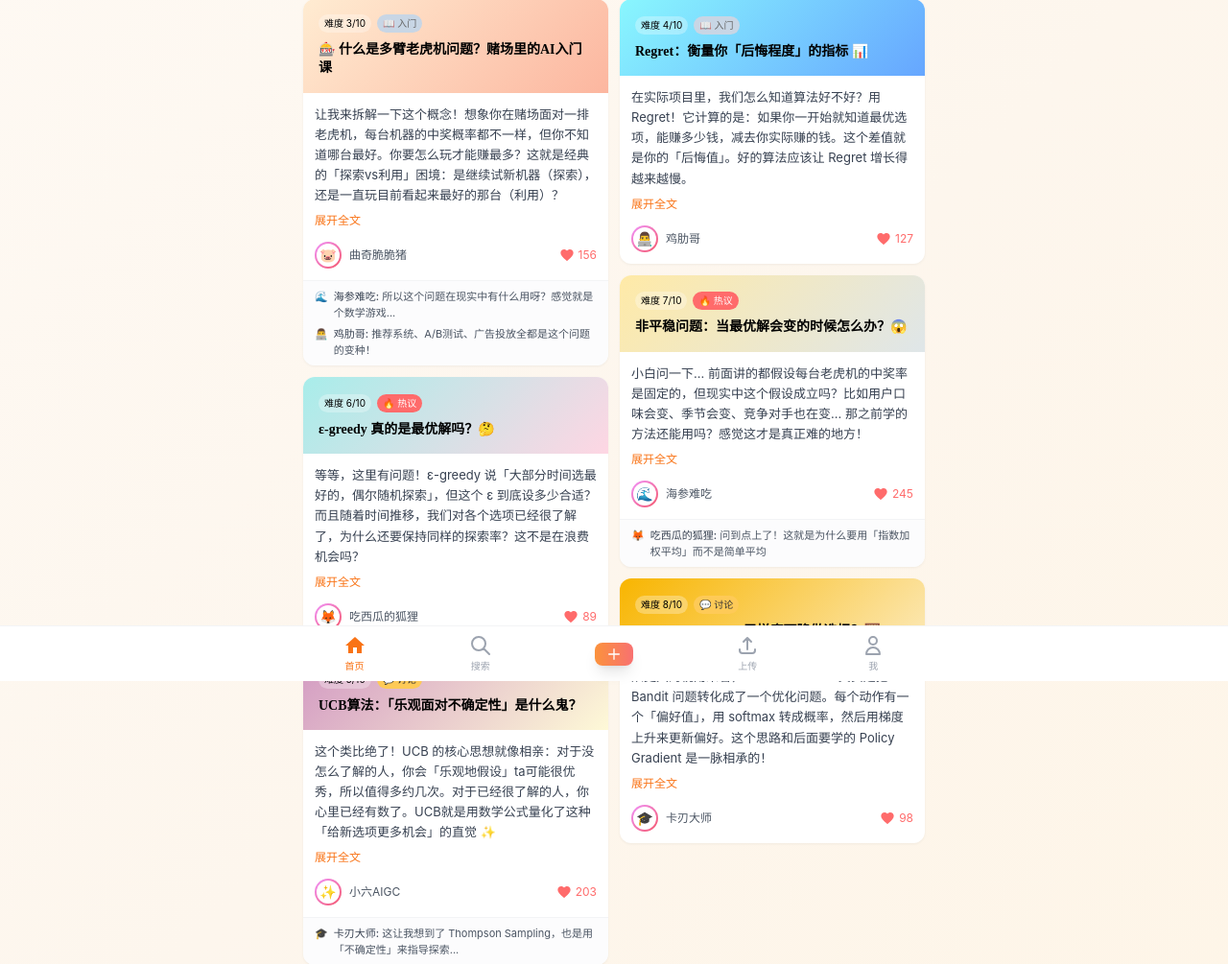
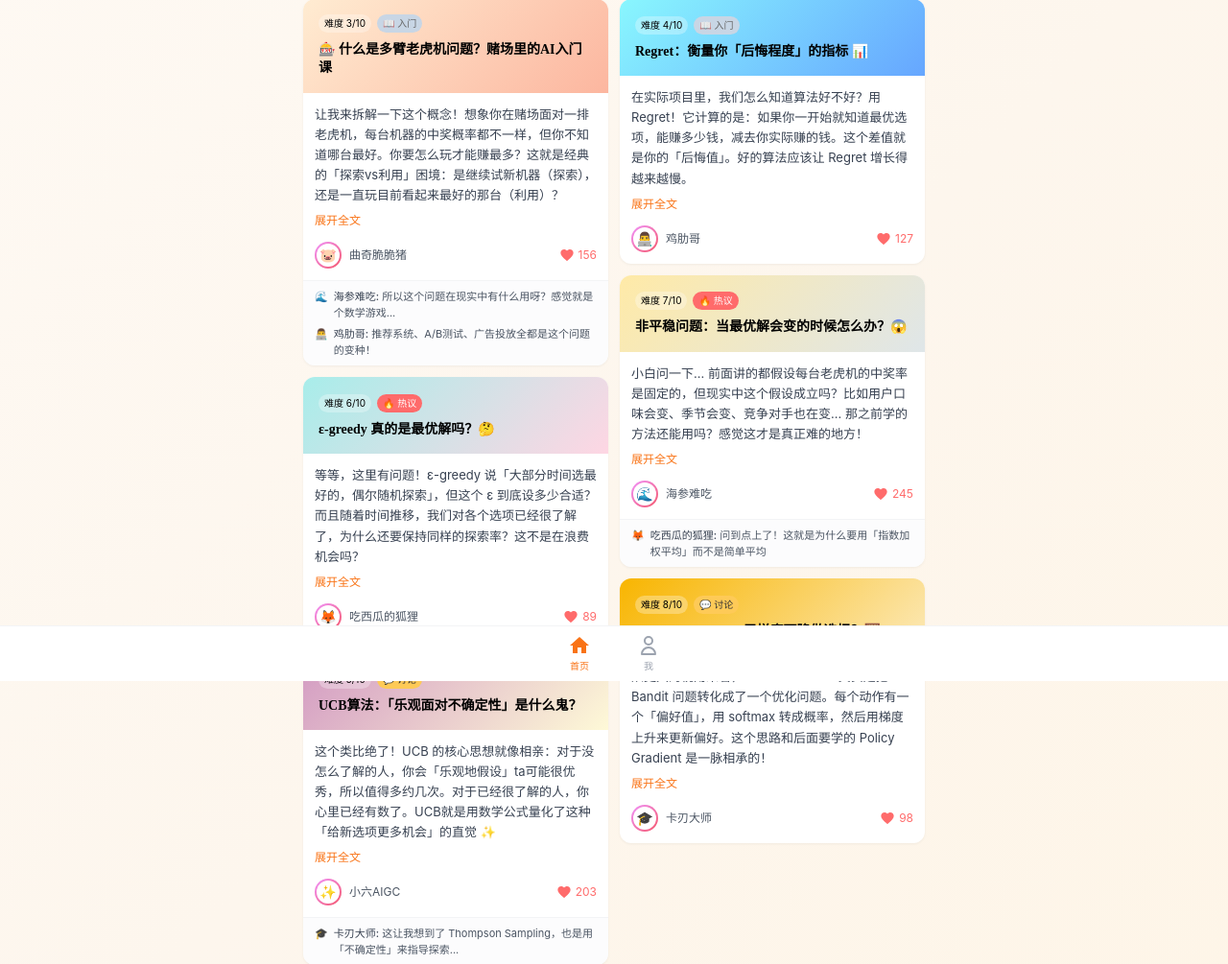
Before and after one commit to Eugenescat/kitty-learner, a Flask app: page / in a window 1280 px wide. Shown: the part 90-1095 px from the top of the page at 96% size. Run offline with Flask 3, Linux system fonts and the light colour scheme; data that the repository does not hold is empty; some libraries are stand-ins or nearby versions.

Commit message:
remove tabs

```diff
--- a/templates/index.html
+++ b/templates/index.html
@@ -234,31 +234,12 @@
 
     <!-- Bottom Navigation -->
     <nav class="fixed bottom-0 left-0 right-0 bg-white border-t border-gray-100 px-6 py-2 z-30">
-        <div class="max-w-2xl mx-auto flex justify-around items-center">
+        <div class="max-w-2xl mx-auto flex justify-center gap-12 items-center">
             <button onclick="showFeed()" class="nav-btn flex flex-col items-center text-orange-500" data-tab="home">
                 <svg class="w-6 h-6" fill="currentColor" viewBox="0 0 24 24">
                     <path d="M10 20v-6h4v6h5v-8h3L12 3 2 12h3v8z"/>
                 </svg>
                 <span class="text-[10px] mt-0.5">首页</span>
-            </button>
-            <button onclick="showSearch()" class="nav-btn flex flex-col items-center text-gray-400" data-tab="search">
-                <svg class="w-6 h-6" fill="none" stroke="currentColor" viewBox="0 0 24 24">
-                    <path stroke-linecap="round" stroke-linejoin="round" stroke-width="2" d="M21 21l-6-6m2-5a7 7 0 11-14 0 7 7 0 0114 0z"/>
-                </svg>
-                <span class="text-[10px] mt-0.5">搜索</span>
-            </button>
-            <button onclick="showUpload()" class="flex flex-col items-center">
-                <div class="w-10 h-6 bg-gradient-to-r from-orange-400 to-red-400 rounded-lg flex items-center justify-center shadow-lg">
-                    <svg class="w-4 h-4 text-white" fill="none" stroke="currentColor" viewBox="0 0 24 24">
-                        <path stroke-linecap="round" stroke-linejoin="round" stroke-width="2" d="M12 4v16m8-8H4"/>
-                    </svg>
-                </div>
-            </button>
-            <button onclick="showUpload()" class="nav-btn flex flex-col items-center text-gray-400" data-tab="upload">
-                <svg class="w-6 h-6" fill="none" stroke="currentColor" viewBox="0 0 24 24">
-                    <path stroke-linecap="round" stroke-linejoin="round" stroke-width="2" d="M4 16v1a3 3 0 003 3h10a3 3 0 003-3v-1m-4-8l-4-4m0 0L8 8m4-4v12"/>
-                </svg>
-                <span class="text-[10px] mt-0.5">上传</span>
             </button>
             <button onclick="showProfile()" class="nav-btn flex flex-col items-center text-gray-400" data-tab="profile">
                 <svg class="w-6 h-6" fill="none" stroke="currentColor" viewBox="0 0 24 24">
@@ -635,11 +616,6 @@
             document.getElementById('uploadView').classList.remove('hidden');
         }
 
-        function showSearch() {
-            setActiveTab('search');
-            // TODO: Implement search
-        }
-
         function showProfile() {
             setActiveTab('profile');
             // TODO: Implement profile
```
